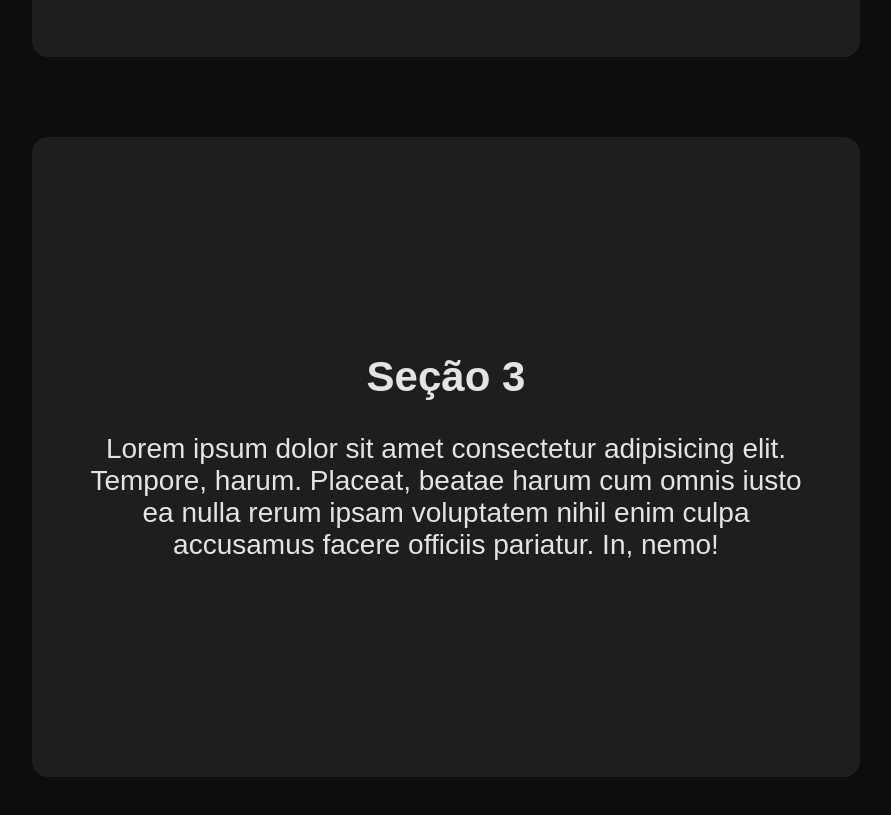
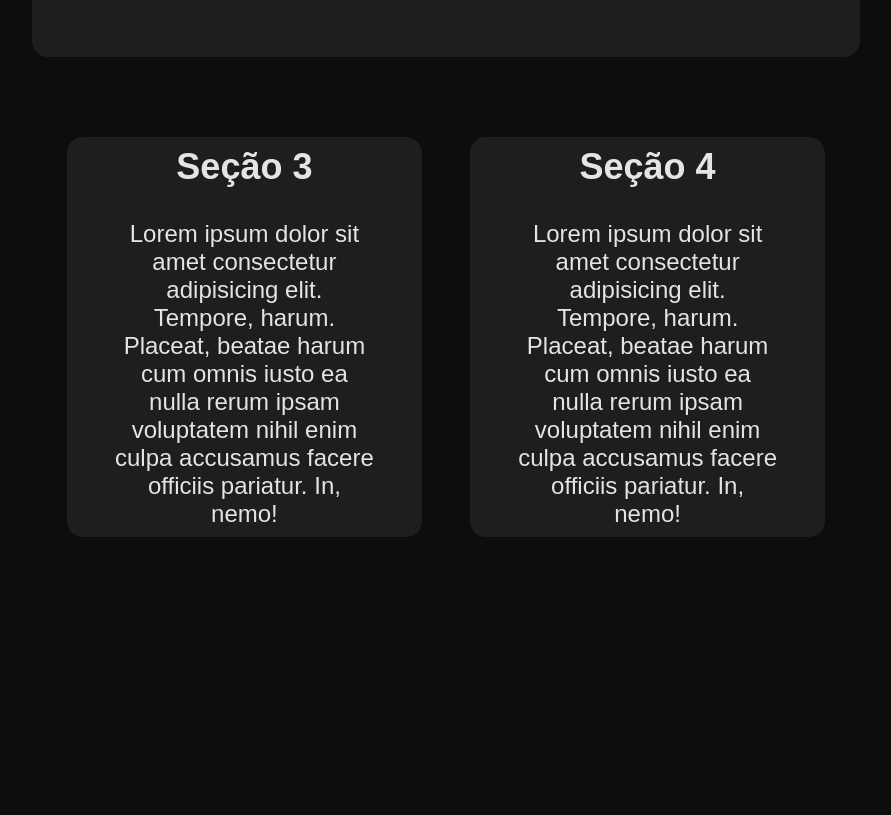
Before and after one commit to antonio-evaldo/4644-praticando-js-css-animacoes-projeto, a plain HTML site: page 00-projeto-inicial/index.html in a window 1280 px wide. Shown: the part 1500-2315 px from the top of the page, without its empty margins (194-1085 px from the left). After the commit the page ends 2117 px from the top, so only its background shows below. Drawn offline with Linux system fonts and the light colour scheme; a script that the page names is missing.

Commit message:
fix: ajustes CSS e HTML

```diff
--- a/00-projeto-inicial/index.html
+++ b/00-projeto-inicial/index.html
@@ -29,6 +29,7 @@
     </p>
   </section>
 
+  <div class="secoes-juntas">
   <section>
     <h2>Seção 3</h2>
 
@@ -37,6 +38,15 @@
     </p>
   </section>
 
+    <section>
+      <h2>Seção 4</h2>
+
+      <p>
+        Lorem ipsum dolor sit amet consectetur adipisicing elit. Tempore, harum. Placeat, beatae harum cum omnis iusto ea nulla rerum ipsam voluptatem nihil enim culpa accusamus facere officiis pariatur. In, nemo!
+      </p>
+    </section>
+  </div>
+
   <script src="main.js"></script>
 </body>
 
--- a/00-projeto-inicial/style.css
+++ b/00-projeto-inicial/style.css
@@ -29,11 +29,24 @@ section {
   background-color: rgb(30, 30, 30);
   padding: 3rem;
   border-radius: 1rem;
+  text-align: center;
 
   display: flex;
   flex-direction: column;
   justify-content: center;
   align-items: center;
   gap: 2rem;
-  text-align: center;
 }
+
+.secoes-juntas {
+  display: flex;
+  justify-content: center;
+  gap: 3rem;
+}
+
+.secoes-juntas section {
+  font-size: 1.5rem;
+  height: 50vh;
+  width: 30%;
+  margin: 0;
+}
```
